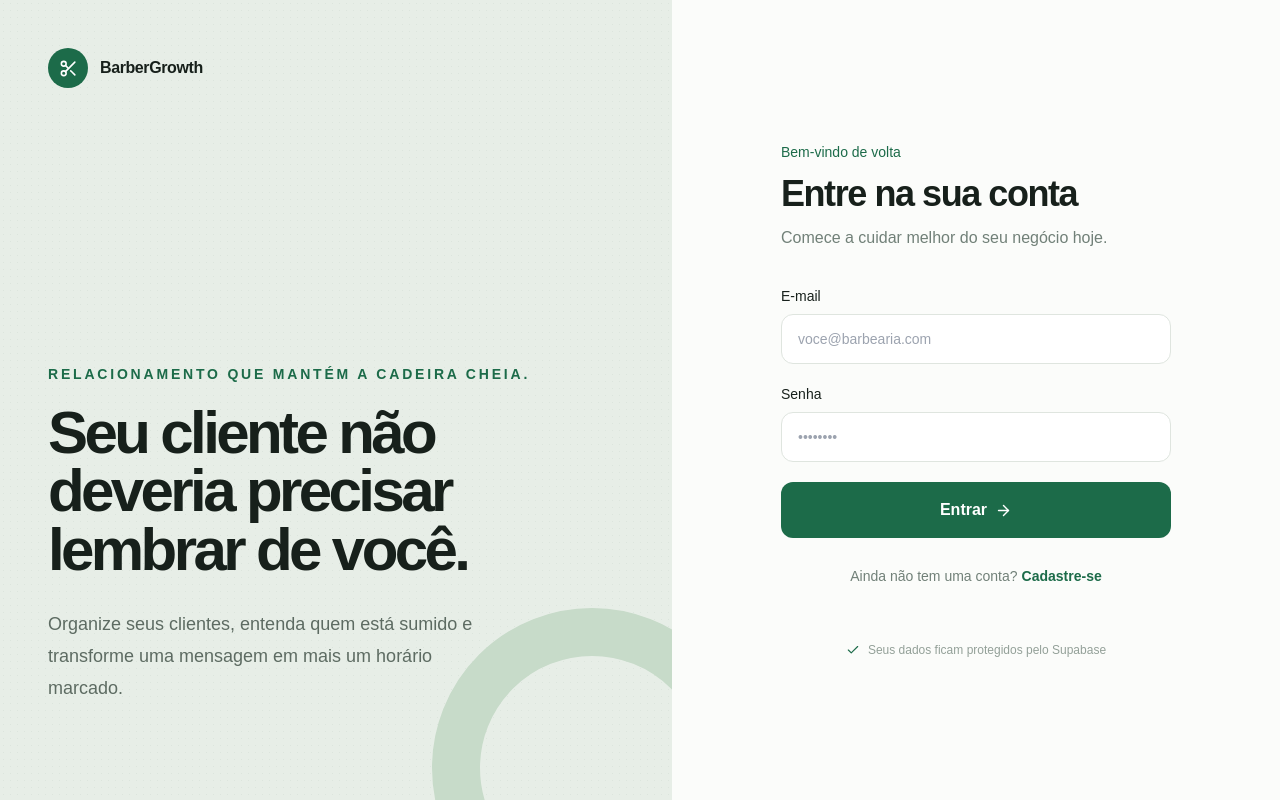
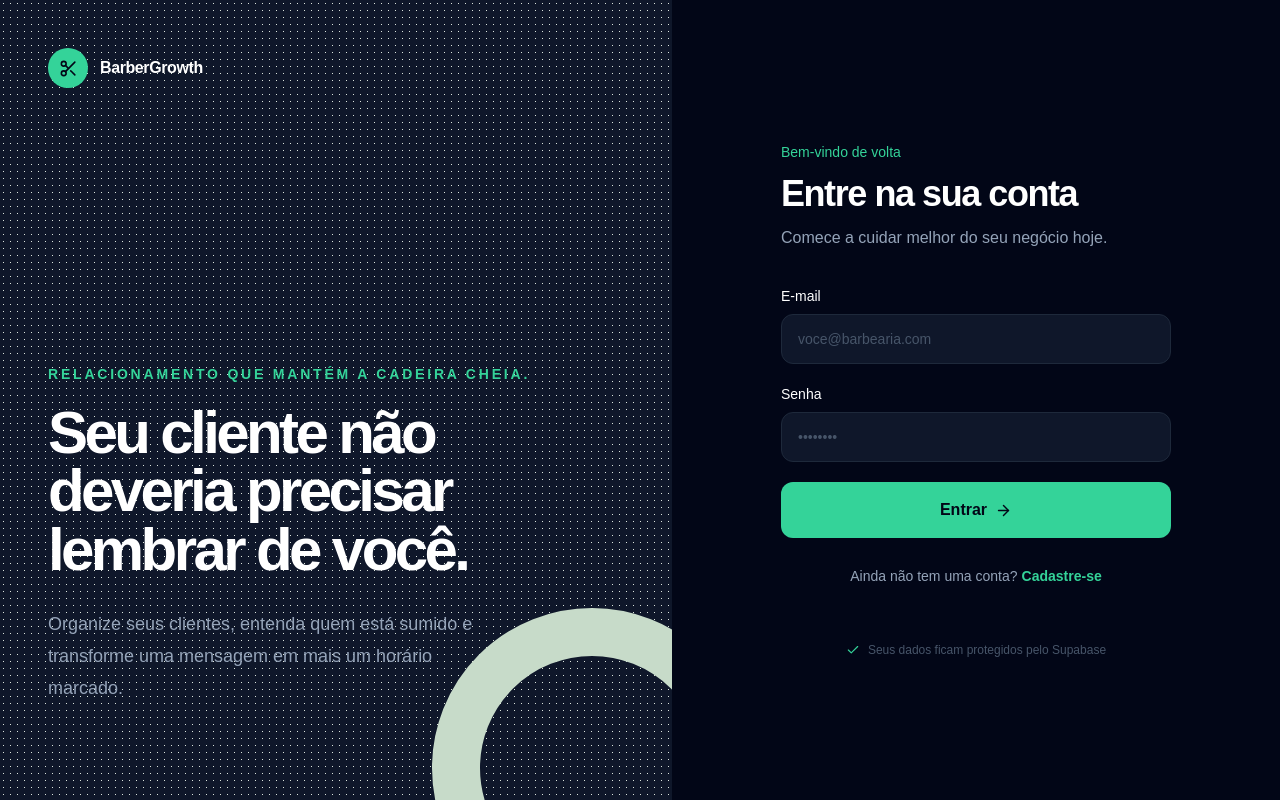
Before and after one commit to barbergrowth523-del/localgrowth, a Next.js app: page /login in a window 1280 px wide. Built offline with nearby package versions, Linux system fonts and the light colour scheme.

Commit message:
refactor: align auth screens with dark brand

```diff
--- a/components/auth/login-form.tsx
+++ b/components/auth/login-form.tsx
@@ -19,17 +19,17 @@ export function LoginForm({ initialMode = 'login' }: { initialMode?: 'login' | '
     if (mode === 'signup') return setMessage('Confira seu e-mail para confirmar o cadastro.')
     window.location.href = '/dashboard'
   }
-  return <main className="grid min-h-screen lg:grid-cols-[1.05fr_.95fr]">
-    <section className="noise relative hidden overflow-hidden bg-[#e7eee7] p-12 lg:flex lg:flex-col lg:justify-between">
-      <div className="relative z-10 flex items-center gap-3 font-semibold tracking-tight"><span className="flex h-10 w-10 items-center justify-center rounded-full bg-[#1c6b49] text-white"><Scissors size={19} /></span> BarberGrowth</div>
-      <div className="relative z-10 max-w-lg pb-12"><p className="mb-5 text-sm font-bold uppercase tracking-[.2em] text-[#1c6b49]">Relacionamento que mantém a cadeira cheia.</p><h1 className="text-6xl font-semibold leading-[.98] tracking-[-.06em]">Seu cliente não deveria precisar lembrar de você.</h1><p className="mt-7 max-w-md text-lg leading-8 text-[#5d6b62]">Organize seus clientes, entenda quem está sumido e transforme uma mensagem em mais um horário marcado.</p></div>
+  return <main className="grid min-h-screen bg-slate-950 text-white lg:grid-cols-[1.05fr_.95fr]">
+    <section className="noise relative hidden overflow-hidden bg-slate-900 p-12 lg:flex lg:flex-col lg:justify-between">
+      <div className="relative z-10 flex items-center gap-3 font-semibold tracking-tight"><span className="flex h-10 w-10 items-center justify-center rounded-full bg-emerald-400 text-slate-950"><Scissors size={19} /></span> BarberGrowth</div>
+      <div className="relative z-10 max-w-lg pb-12"><p className="mb-5 text-sm font-bold uppercase tracking-[.2em] text-emerald-400">Relacionamento que mantém a cadeira cheia.</p><h1 className="text-6xl font-semibold leading-[.98] tracking-[-.06em]">Seu cliente não deveria precisar lembrar de você.</h1><p className="mt-7 max-w-md text-lg leading-8 text-slate-400">Organize seus clientes, entenda quem está sumido e transforme uma mensagem em mais um horário marcado.</p></div>
       <div className="absolute -bottom-32 -right-20 h-80 w-80 rounded-full border-[48px] border-[#c7dbc9]" />
     </section>
-    <section className="flex items-center justify-center bg-[#fbfcfa] px-6 py-12"><div className="w-full max-w-[390px]">
-      <div className="mb-10 lg:hidden flex items-center gap-3 font-semibold"><span className="flex h-9 w-9 items-center justify-center rounded-full bg-[#1c6b49] text-white"><Scissors size={17} /></span> BarberGrowth</div>
-      <p className="mb-3 text-sm font-medium text-[#1c6b49]">Bem-vindo de volta</p><h2 className="text-4xl font-semibold tracking-[-.04em]">{mode === 'login' ? 'Entre na sua conta' : 'Crie sua conta'}</h2><p className="mt-3 text-[#718078]">Comece a cuidar melhor do seu negócio hoje.</p>
-      <form onSubmit={submit} className="mt-9 space-y-5"><label className="block text-sm font-medium">E-mail<input required type="email" value={email} onChange={e => setEmail(e.target.value)} className="mt-2 w-full rounded-xl border border-[#dfe5df] bg-white px-4 py-3.5 outline-none ring-[#1c6b49] transition focus:ring-2" placeholder="voce@barbearia.com" /></label><label className="block text-sm font-medium">Senha<input required minLength={6} type="password" value={password} onChange={e => setPassword(e.target.value)} className="mt-2 w-full rounded-xl border border-[#dfe5df] bg-white px-4 py-3.5 outline-none ring-[#1c6b49] transition focus:ring-2" placeholder="••••••••" /></label>{message && <p className="rounded-lg bg-[#fff4e5] px-3 py-2 text-sm text-[#9a601a]">{message}</p>}<button disabled={loading} className="flex w-full items-center justify-center gap-2 rounded-xl bg-[#1c6b49] py-4 font-semibold text-white transition hover:bg-[#15563a] disabled:opacity-60">{loading ? 'Aguarde...' : mode === 'login' ? 'Entrar' : 'Criar conta'}<ArrowRight size={17} /></button></form>
-      <button onClick={() => { setMode(mode === 'login' ? 'signup' : 'login'); setMessage('') }} className="mt-7 flex w-full items-center justify-center gap-1 text-sm text-[#718078]">{mode === 'login' ? 'Ainda não tem uma conta?' : 'Já tem uma conta?'}<span className="font-semibold text-[#1c6b49]">{mode === 'login' ? 'Cadastre-se' : 'Entrar'}</span></button><div className="mt-14 flex items-center justify-center gap-2 text-xs text-[#93a098]"><Check size={14} className="text-[#1c6b49]" /> Seus dados ficam protegidos pelo Supabase</div>
+    <section className="flex items-center justify-center bg-slate-950 px-6 py-12"><div className="w-full max-w-[390px]">
+      <div className="mb-10 lg:hidden flex items-center gap-3 font-semibold"><span className="flex h-9 w-9 items-center justify-center rounded-full bg-emerald-400 text-slate-950"><Scissors size={17} /></span> BarberGrowth</div>
+      <p className="mb-3 text-sm font-medium text-emerald-400">Bem-vindo de volta</p><h2 className="text-4xl font-semibold tracking-[-.04em]">{mode === 'login' ? 'Entre na sua conta' : 'Crie sua conta'}</h2><p className="mt-3 text-slate-400">Comece a cuidar melhor do seu negócio hoje.</p>
+      <form onSubmit={submit} className="mt-9 space-y-5"><label className="block text-sm font-medium">E-mail<input required type="email" value={email} onChange={e => setEmail(e.target.value)} className="mt-2 w-full rounded-xl border border-slate-800 bg-slate-900 px-4 py-3.5 text-white outline-none ring-emerald-400 transition placeholder:text-slate-600 focus:ring-2" placeholder="voce@barbearia.com" /></label><label className="block text-sm font-medium">Senha<input required minLength={6} type="password" value={password} onChange={e => setPassword(e.target.value)} className="mt-2 w-full rounded-xl border border-slate-800 bg-slate-900 px-4 py-3.5 text-white outline-none ring-emerald-400 transition placeholder:text-slate-600 focus:ring-2" placeholder="••••••••" /></label>{message && <p className="rounded-lg border border-amber-400/20 bg-amber-400/10 px-3 py-2 text-sm text-amber-200">{message}</p>}<button disabled={loading} className="flex w-full items-center justify-center gap-2 rounded-xl bg-emerald-400 py-4 font-bold text-slate-950 transition hover:bg-emerald-500 disabled:opacity-60">{loading ? 'Aguarde...' : mode === 'login' ? 'Entrar' : 'Criar conta'}<ArrowRight size={17} /></button></form>
+      <button onClick={() => { setMode(mode === 'login' ? 'signup' : 'login'); setMessage('') }} className="mt-7 flex w-full items-center justify-center gap-1 text-sm text-slate-400">{mode === 'login' ? 'Ainda não tem uma conta?' : 'Já tem uma conta?'}<span className="font-semibold text-emerald-400">{mode === 'login' ? 'Cadastre-se' : 'Entrar'}</span></button><div className="mt-14 flex items-center justify-center gap-2 text-xs text-slate-600"><Check size={14} className="text-emerald-400" /> Seus dados ficam protegidos pelo Supabase</div>
     </div></section>
   </main>
 }
```
